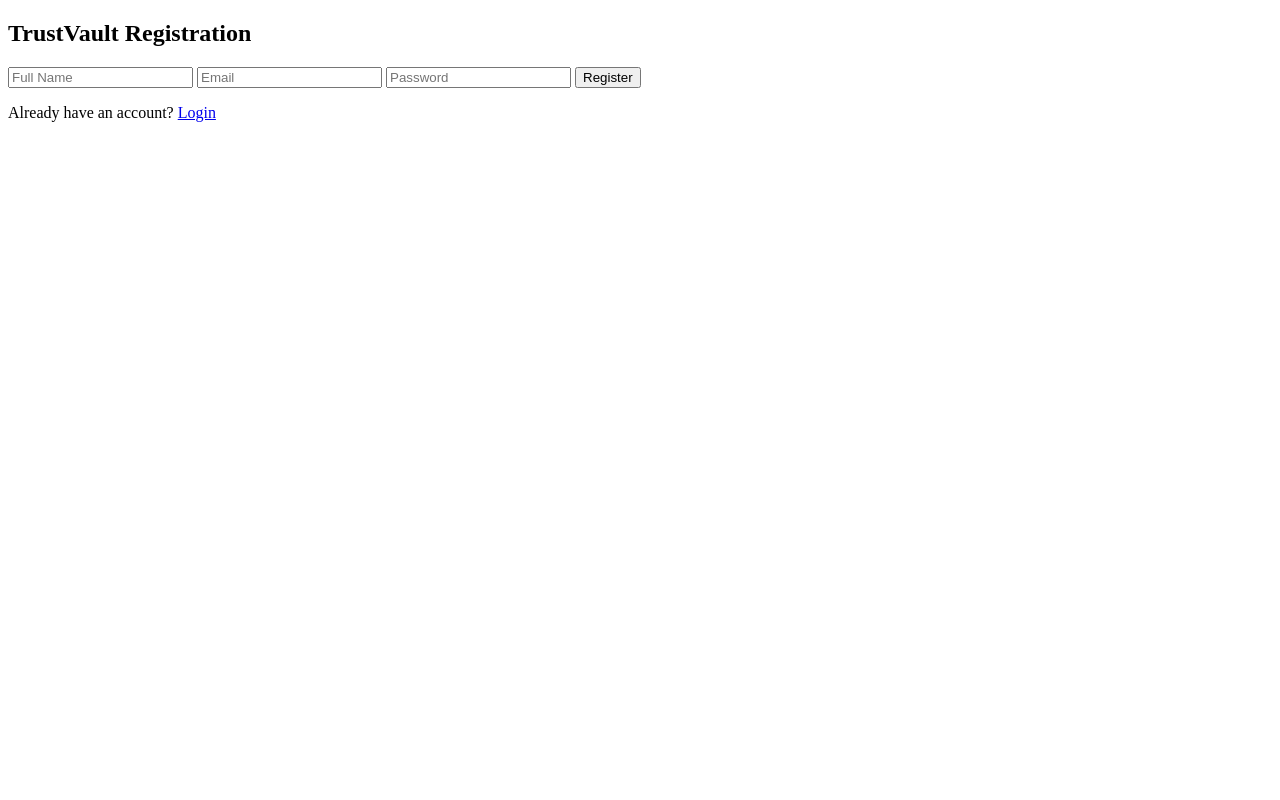
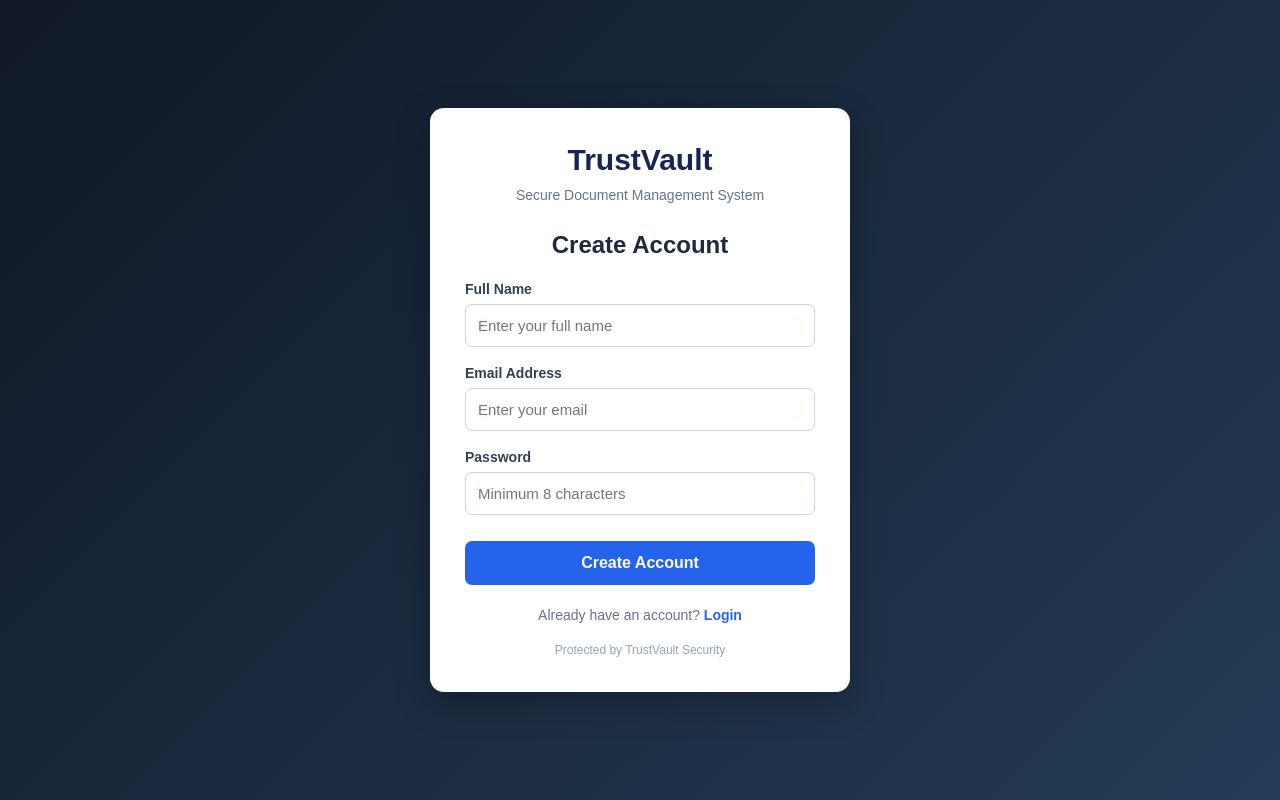
Before and after one commit to ReddiGiri/TrustVault, a Flask app: page /register in a window 1280 px wide. Run offline with Flask 3, Linux system fonts and the light colour scheme; parts of the project's set-up code (start-up, migrations or seed data) failed here and were passed over; some libraries are stand-ins or nearby versions.

Commit message:
Fix Render deployment and CSRF registration

```diff
--- a/app.py
+++ b/app.py
@@ -14,7 +14,6 @@ from flask import (
 )
 
 from flask_login import (
-    LoginManager,
     login_user,
     logout_user,
     login_required,
@@ -61,17 +60,30 @@ app.config["SECRET_KEY"] = os.getenv("SECRET_KEY")
 
 if not app.config["SECRET_KEY"]:
     raise RuntimeError(
-        "SECRET_KEY is missing. Configure it in your .env file."
+        "SECRET_KEY is missing. Configure it in Render Environment."
     )
 
 
+# DATABASE CONFIGURATION
+
+db_user = os.getenv("DB_USER")
+db_password = os.getenv("DB_PASSWORD")
+db_host = os.getenv("DB_HOST")
+db_port = os.getenv("DB_PORT", "3306")
+db_name = os.getenv("DB_NAME")
+
+if not all([db_user, db_password, db_host, db_name]):
+    raise RuntimeError(
+        "Database configuration missing. Check Render Environment variables."
+    )
+
 app.config["SQLALCHEMY_DATABASE_URI"] = URL.create(
     drivername="mysql+pymysql",
-    username=os.getenv("DB_USER"),
-    password=os.getenv("DB_PASSWORD"),
-    host=os.getenv("DB_HOST", "localhost"),
-    port=int(os.getenv("DB_PORT", "3306")),
-    database=os.getenv("DB_NAME")
+    username=db_user,
+    password=db_password,
+    host=db_host,
+    port=int(db_port),
+    database=db_name
 )
 
 app.config["SQLALCHEMY_TRACK_MODIFICATIONS"] = False
@@ -90,14 +102,6 @@ UPLOAD_FOLDER = os.path.join(
 
 os.makedirs(UPLOAD_FOLDER, exist_ok=True)
 
-ALLOWED_EXTENSIONS = {
-    "pdf",
-    "docx",
-    "png",
-    "jpg",
-    "jpeg"
-}
-
 app.config["UPLOAD_FOLDER"] = UPLOAD_FOLDER
 
 
@@ -106,12 +110,10 @@ app.config["UPLOAD_FOLDER"] = UPLOAD_FOLDER
 # --------------------------------------------------
 
 app.config["SESSION_COOKIE_HTTPONLY"] = True
-
 app.config["SESSION_COOKIE_SAMESITE"] = "Lax"
 
-# Enable this when deployed over HTTPS.
 app.config["SESSION_COOKIE_SECURE"] = (
-    os.getenv("COOKIE_SECURE", "false").lower() == "true"
+    os.getenv("COOKIE_SECURE", "true").lower() == "true"
 )
 
 
@@ -129,7 +131,6 @@ csrf = CSRFProtect(app)
 db.init_app(app)
 
 login_manager.init_app(app)
-
 login_manager.login_view = "login"
 
 
@@ -138,8 +139,24 @@ login_manager.login_view = "login"
 # --------------------------------------------------
 
 app.register_blueprint(documents_bp)
+app.register_blueprint(admin_bp)
 
-app.register_blueprint(admin_bp)
+
+# --------------------------------------------------
+# CREATE MISSING DATABASE TABLES
+# --------------------------------------------------
+
+with app.app_context():
+    try:
+        db.create_all()
+        app.logger.info(
+            "Database tables checked/created successfully."
+        )
+    except Exception:
+        db.session.rollback()
+        app.logger.exception(
+            "Database table initialization failed."
+        )
 
 
 # --------------------------------------------------
@@ -178,30 +195,16 @@ def register():
 
     if request.method == "POST":
 
-        name = request.form.get(
-            "name", ""
-        ).strip()
-
-        email = request.form.get(
-            "email", ""
-        ).strip().lower()
-
-        password = request.form.get(
-            "password", ""
-        )
+        name = request.form.get("name", "").strip()
+        email = request.form.get("email", "").strip().lower()
+        password = request.form.get("password", "")
 
         if not name or not email or not password:
-
             flash("Please fill all required fields.")
-
             return redirect(url_for("register"))
 
         if len(password) < 8:
-
-            flash(
-                "Password must contain at least 8 characters."
-            )
-
+            flash("Password must contain at least 8 characters.")
             return redirect(url_for("register"))
 
         existing_user = User.query.filter_by(
@@ -209,9 +212,7 @@ def register():
         ).first()
 
         if existing_user:
-
             flash("Email already registered.")
-
             return redirect(url_for("register"))
 
         new_user = User(
@@ -222,21 +223,16 @@ def register():
         )
 
         try:
-
             db.session.add(new_user)
-
             db.session.commit()
 
             flash("Registration successful. Please login.")
-
             return redirect(url_for("login"))
 
         except Exception:
-
             db.session.rollback()
-
+            app.logger.exception("Registration failed.")
             flash("Registration failed. Please try again.")
-
             return redirect(url_for("register"))
 
     return render_template("register.html")
@@ -251,30 +247,26 @@ def login():
 
     if request.method == "POST":
 
-        email = request.form.get(
-            "email", ""
-        ).strip().lower()
+        email = request.form.get("email", "").strip().lower()
+        password = request.form.get("password", "")
 
-        password = request.form.get(
-            "password", ""
-        )
+        try:
+            user = User.query.filter_by(email=email).first()
 
-        user = User.query.filter_by(
-            email=email
-        ).first()
+            if user and check_password_hash(
+                user.password_hash,
+                password
+            ):
+                login_user(user)
+                flash("Login successful.")
+                return redirect(url_for("dashboard"))
 
-        if user and check_password_hash(
-            user.password_hash,
-            password
-        ):
+            flash("Invalid email or password.")
 
-            login_user(user)
-
-            flash("Login successful.")
-
-            return redirect(url_for("dashboard"))
-
-        flash("Invalid email or password.")
+        except Exception:
+            db.session.rollback()
+            app.logger.exception("Login database error.")
+            flash("Login failed. Please try again later.")
 
     return render_template("login.html")
 
@@ -335,15 +327,12 @@ def db_test():
         return "Access denied", 403
 
     try:
-
         db.session.execute(db.text("SELECT 1"))
 
         return "TrustVault database connected successfully!"
 
     except Exception:
-
-        app.logger.exception("Database connection test failed")
-
+        app.logger.exception("Database connection test failed.")
         return "Database connection failed.", 500
 
 
@@ -356,7 +345,7 @@ def file_too_large(error):
 
     flash("File is too large. Maximum allowed size is 10 MB.")
 
-    return redirect(url_for("documents.my_documents")), 413
+    return redirect(url_for("documents.my_documents"))
 
 
 # --------------------------------------------------
--- a/templates/register.html
+++ b/templates/register.html
@@ -1,54 +1,222 @@
 
 <!DOCTYPE html>
-<html>
+<html lang="en">
 <head>
-    <title>TrustVault Registration</title>
+    <meta charset="UTF-8">
+    <meta name="viewport" content="width=device-width, initial-scale=1.0">
+    <title>Register | TrustVault</title>
+
+    <style>
+        * {
+            margin: 0;
+            padding: 0;
+            box-sizing: border-box;
+            font-family: Arial, sans-serif;
+        }
+
+        body {
+            min-height: 100vh;
+            display: flex;
+            align-items: center;
+            justify-content: center;
+            background: linear-gradient(135deg, #101827, #243b55);
+            padding: 20px;
+        }
+
+        .register-container {
+            width: 100%;
+            max-width: 420px;
+            background: #ffffff;
+            padding: 35px;
+            border-radius: 14px;
+            box-shadow: 0 12px 35px rgba(0, 0, 0, 0.25);
+        }
+
+        .logo {
+            text-align: center;
+            font-size: 30px;
+            font-weight: bold;
+            color: #172554;
+            margin-bottom: 10px;
+        }
+
+        .subtitle {
+            text-align: center;
+            color: #64748b;
+            margin-bottom: 28px;
+            font-size: 14px;
+        }
+
+        h2 {
+            text-align: center;
+            color: #1e293b;
+            margin-bottom: 22px;
+        }
+
+        .form-group {
+            margin-bottom: 18px;
+        }
+
+        label {
+            display: block;
+            margin-bottom: 7px;
+            color: #334155;
+            font-weight: 600;
+            font-size: 14px;
+        }
+
+        input {
+            width: 100%;
+            padding: 12px;
+            border: 1px solid #cbd5e1;
+            border-radius: 7px;
+            font-size: 15px;
+            outline: none;
+        }
+
+        input:focus {
+            border-color: #2563eb;
+            box-shadow: 0 0 0 2px rgba(37, 99, 235, 0.12);
+        }
+
+        button {
+            width: 100%;
+            padding: 13px;
+            background: #2563eb;
+            color: white;
+            border: none;
+            border-radius: 7px;
+            font-size: 16px;
+            font-weight: bold;
+            cursor: pointer;
+            margin-top: 8px;
+        }
+
+        button:hover {
+            background: #1d4ed8;
+        }
+
+        .message {
+            padding: 11px;
+            margin-bottom: 15px;
+            border-radius: 6px;
+            background: #fee2e2;
+            color: #991b1b;
+            font-size: 14px;
+        }
+
+        .login-link {
+            text-align: center;
+            margin-top: 22px;
+            color: #64748b;
+            font-size: 14px;
+        }
+
+        .login-link a {
+            color: #2563eb;
+            font-weight: bold;
+            text-decoration: none;
+        }
+
+        .login-link a:hover {
+            text-decoration: underline;
+        }
+
+        .security-note {
+            text-align: center;
+            margin-top: 20px;
+            font-size: 12px;
+            color: #94a3b8;
+        }
+    </style>
 </head>
+
 <body>
 
-    <h2>TrustVault Registration</h2>
+    <div class="register-container">
+
+        <div class="logo">TrustVault</div>
+
+        <p class="subtitle">
+            Secure Document Management System
+        </p>
+
+        <h2>Create Account</h2>
 
         {% with messages = get_flashed_messages() %}
+            {% if messages %}
                 {% for message in messages %}
-            <p>{{ message }}</p>
+                    <div class="message">
+                        {{ message }}
+                    </div>
                 {% endfor %}
+            {% endif %}
         {% endwith %}
 
-    <form method="POST" autocomplete="off">
+        <form action="{{ url_for('register') }}" method="POST">
 
+            <!-- CSRF SECURITY TOKEN -->
+            <input
+                type="hidden"
+                name="csrf_token"
+                value="{{ csrf_token() }}"
+            >
+
+            <div class="form-group">
+                <label for="name">Full Name</label>
                 <input
                     type="text"
+                    id="name"
                     name="name"
-            placeholder="Full Name"
-            autocomplete="off"
+                    placeholder="Enter your full name"
+                    maxlength="100"
+                    autocomplete="name"
                     required
                 >
+            </div>
 
+            <div class="form-group">
+                <label for="email">Email Address</label>
                 <input
                     type="email"
+                    id="email"
                     name="email"
-            placeholder="Email"
-            autocomplete="off"
+                    placeholder="Enter your email"
+                    maxlength="150"
+                    autocomplete="email"
                     required
                 >
+            </div>
 
+            <div class="form-group">
+                <label for="password">Password</label>
                 <input
                     type="password"
+                    id="password"
                     name="password"
-            placeholder="Password"
+                    placeholder="Minimum 8 characters"
+                    minlength="8"
                     autocomplete="new-password"
-            minlength="8"
                     required
                 >
+            </div>
 
-        <button type="submit">Register</button>
+            <button type="submit">
+                Create Account
+            </button>
 
         </form>
 
-    <p>
+        <div class="login-link">
             Already have an account?
-        <a href="/login">Login</a>
-    </p>
+            <a href="{{ url_for('login') }}">Login</a>
+        </div>
+
+        <div class="security-note">
+            Protected by TrustVault Security
+        </div>
+
+    </div>
 
 </body>
 </html>
```
Lines whose indentation alone changed are shown as unchanged.
